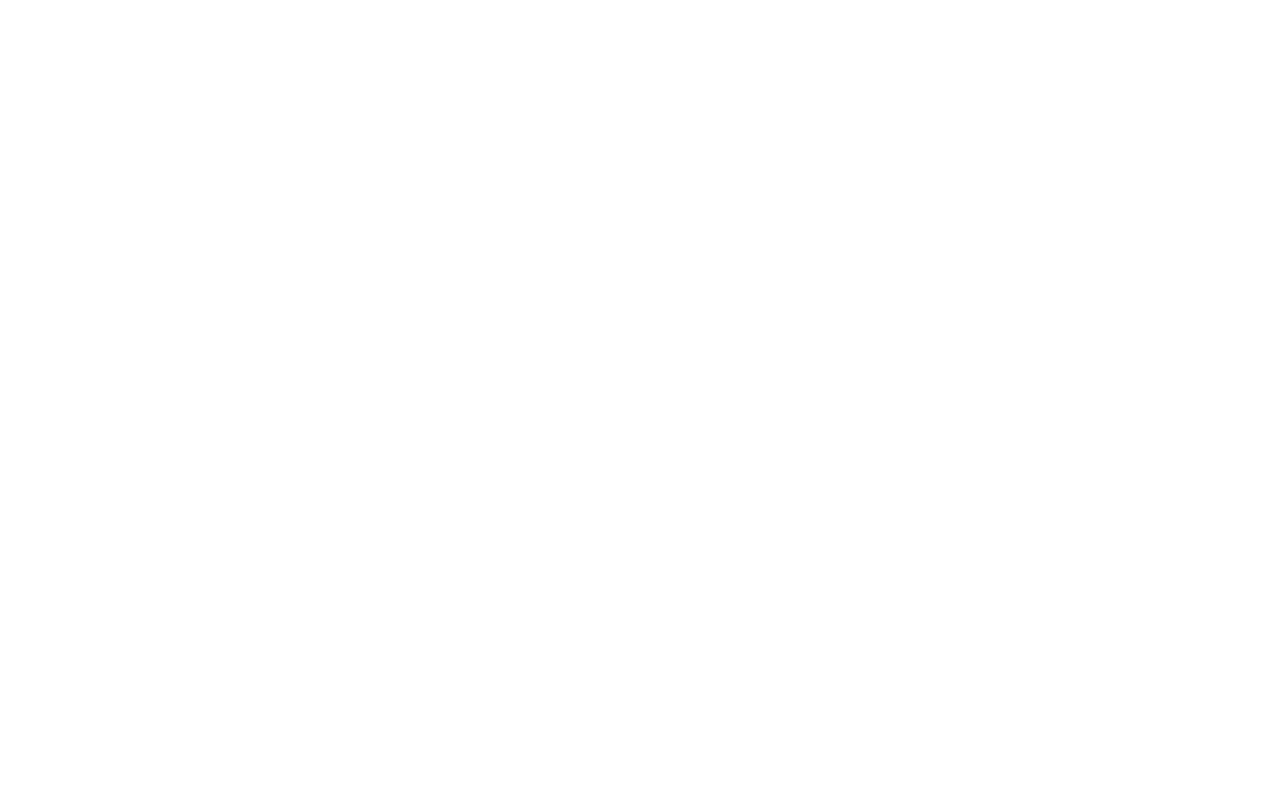
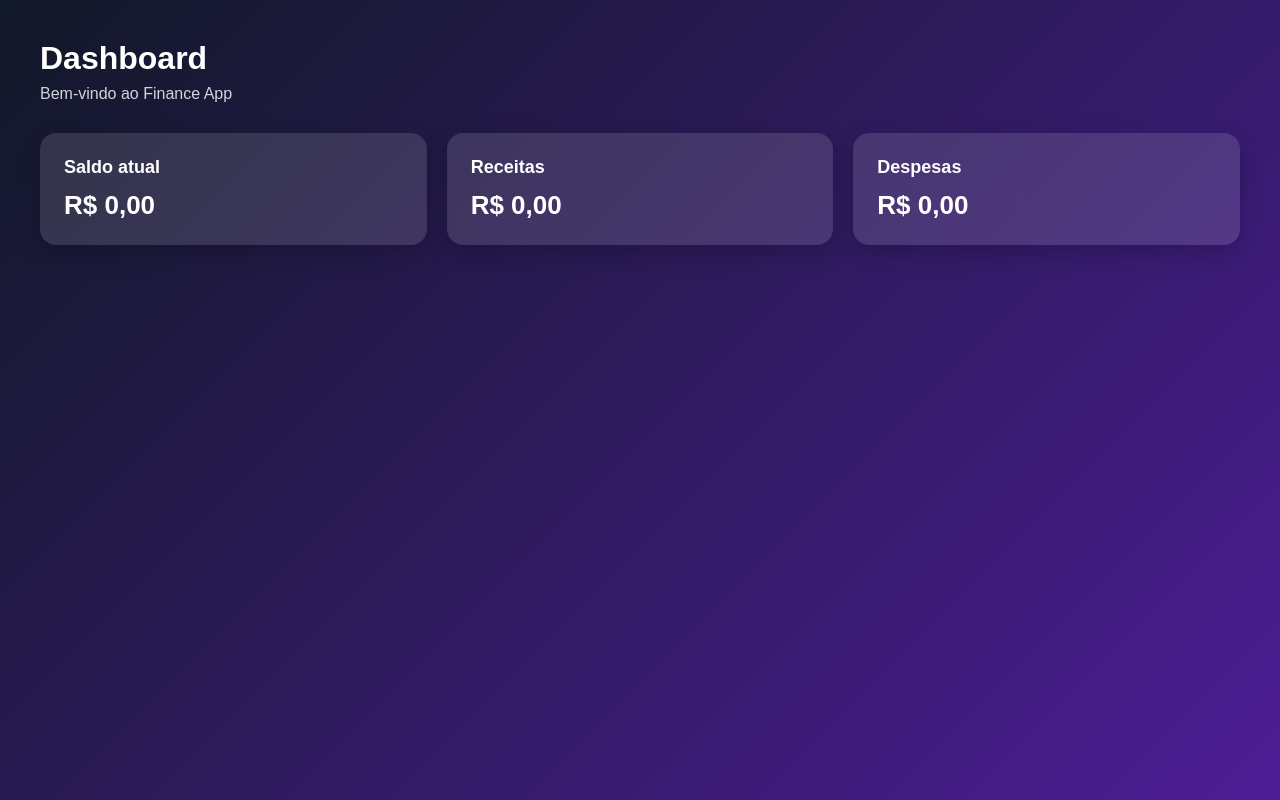
Before and after one commit to caioluanmatos/Finance-App, a React (Vite) app: page /dashboard in a window 1280 px wide. Before the commit this address had no page. Built offline with nearby package versions, Linux system fonts and the light colour scheme.

Commit message:
feat: adiciona dashboard e rotas de transacoes

```diff
--- a/src/pages/Dashboard/Dashboard.css
+++ b/src/pages/Dashboard/Dashboard.css
@@ -0,0 +1,38 @@
+.dashboard {
+    min-height: 100vh;
+    padding: 40px;
+    background: linear-gradient(135deg, #111827, #4c1d95);
+    color: white;
+}
+
+.dashboard h1 {
+    margin-bottom: 8px;
+}
+
+.dashboard p {
+    margin-bottom: 30px;
+    color: #d1d5db;
+}
+
+.dashboard-cards {
+    display: grid;
+    grid-template-columns: repeat(3, 1fr);
+    gap: 20px;
+}
+
+.card {
+    padding: 24px;
+    border-radius: 16px;
+    background: rgba(255, 255, 255, 0.12);
+    box-shadow: 0 8px 24px rgba(0, 0, 0, 0.2);
+}
+
+.card h2 {
+    font-size: 18px;
+    margin-bottom: 12px;
+}
+
+.card span {
+    font-size: 26px;
+    font-weight: bold;
+}
--- a/src/pages/Dashboard/Dashboard.jsx
+++ b/src/pages/Dashboard/Dashboard.jsx
@@ -0,0 +1,29 @@
+import "./Dashboard.css";
+
+function Dashboard() {
+    return (
+        <div className="dashboard">
+            <h1>Dashboard</h1>
+            <p>Bem-vindo ao Finance App</p>
+
+            <div className="dashboard-cards">
+                <div className="card">
+                    <h2>Saldo atual</h2>
+                    <span>R$ 0,00</span>
+                </div>
+
+                <div className="card">
+                    <h2>Receitas</h2>
+                    <span>R$ 0,00</span>
+                </div>
+
+                <div className="card">
+                    <h2>Despesas</h2>
+                    <span>R$ 0,00</span>
+                </div>
+            </div>
+        </div>
+    );
+}
+
+export default Dashboard;
--- a/src/routes/AppRoutes.jsx
+++ b/src/routes/AppRoutes.jsx
@@ -2,6 +2,7 @@ import { BrowserRouter, Routes, Route } from 'react-router-dom'
 
 import Login from '../pages/Login/Login'
 import Cadastro from '../pages/Cadastro/Cadastro'
+import Dashboard from "../pages/Dashboard/Dashboard";
 
 function AppRoutes() {
     return (
@@ -9,10 +10,8 @@ function AppRoutes() {
 
             <Routes>
                 <Route path="/cadastro" element={<Cadastro />} />
-                <Route
-                    path="/"
-                    element={<Login />}
-                />
+               <Route path="/" element={<Login />} />
+                <Route path="/dashboard" element={<Dashboard />} />
 
             </Routes>
 
```
Also changed, not shown: 1 other file (tests, documents, lock files or other folders).
